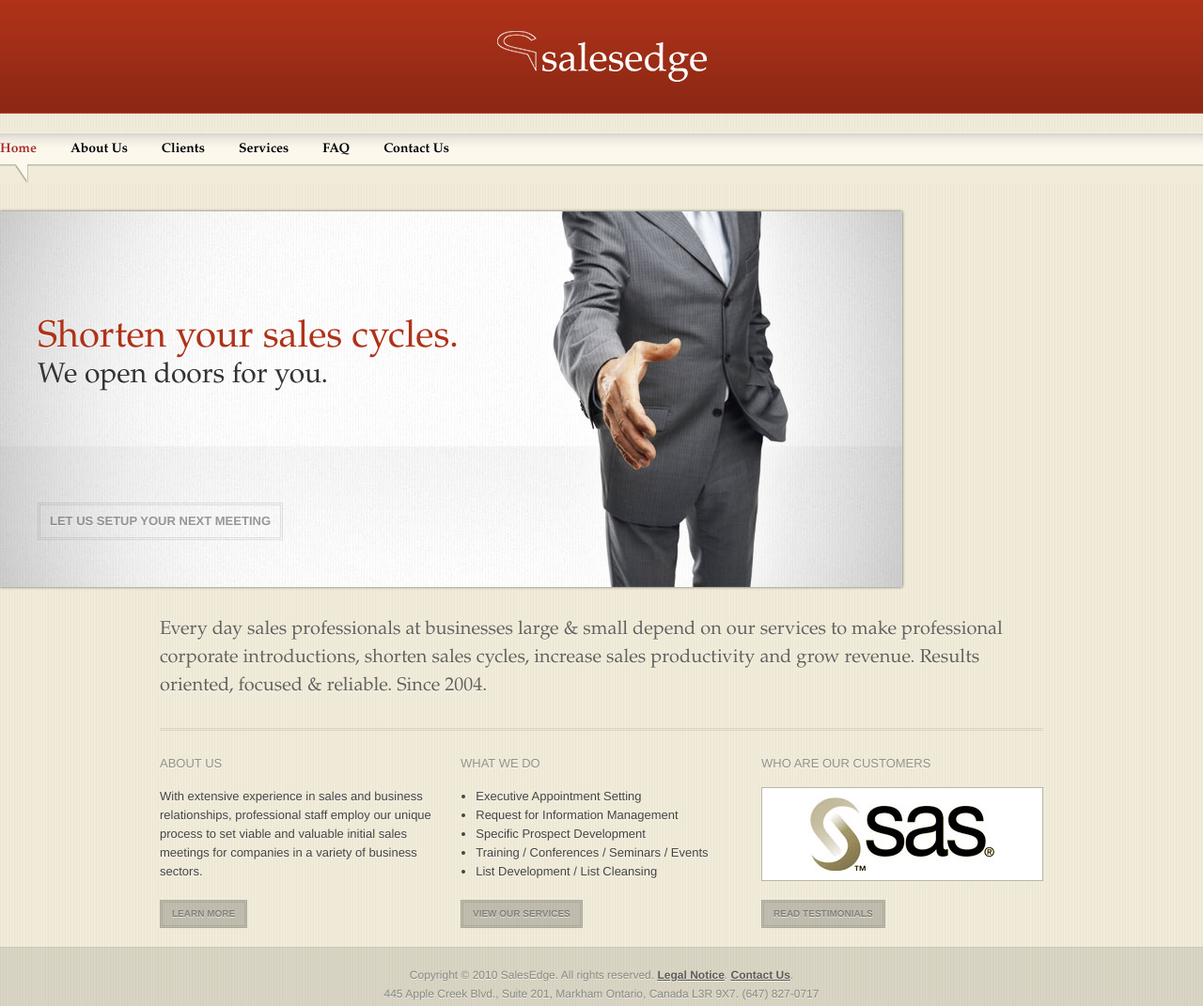
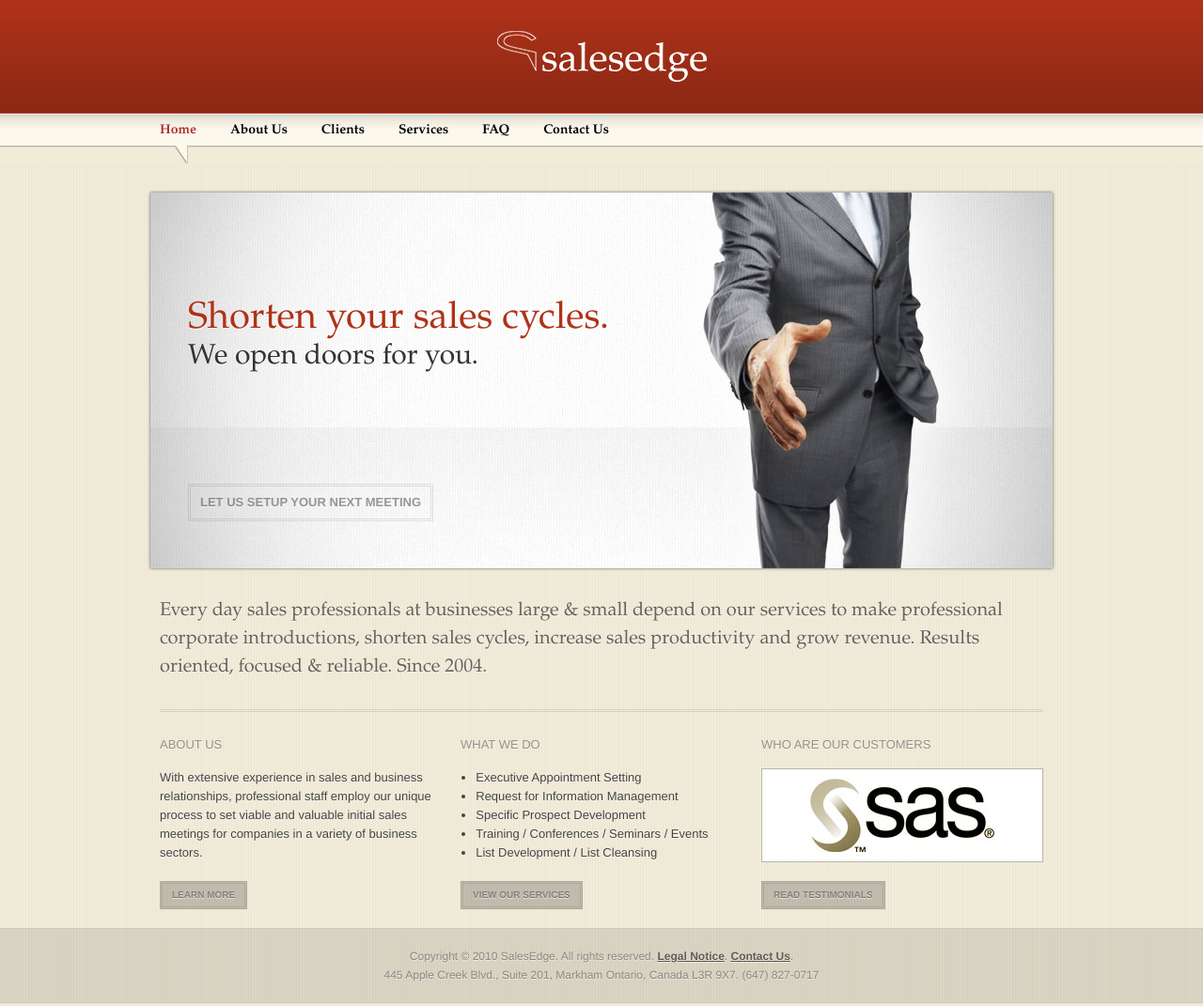
Before and after one commit to wanderingmatt/salesedge, a plain HTML site: page beta/index.html in a window 1280 px wide. Shown: the top 1071 px of the page at 94% size. Drawn offline with nearby package versions, Linux system fonts and the light colour scheme.

Commit message:
Fixing the home page.

```diff
--- a/beta/index.html
+++ b/beta/index.html
@@ -19,7 +19,8 @@
     <h1><a href="../">SalesEdge</a></h1>
   </header>
   <nav>
-    <ul>
+    <div class="container_12">
+      <ul class="grid_12">
         <li id="menua_home"><a href="/">Home</a></li>
         <li id="menua_about_us"><a href="about_us/">About Us</a></li>
         <li id="menua_clients"><a href="clients/">Clients</a></li>
@@ -27,9 +28,10 @@
         <li id="menua_faq"><a href="faq/">FAQ</a></li>
         <li id="menua_contact_us"><a href="contact_us/">Contact Us</a></li>
       </ul>
+    </div>
   </nav>
   <div id="wrapper">
-    <div id="billboard">
+    <div id="billboard" class="container_12">
       <a href="contact_us/">
         <h1>Shorten your sales cycles.</h1>
         <h2>We open doors for you.</h2>
```
Lines whose indentation alone changed are shown as unchanged.
